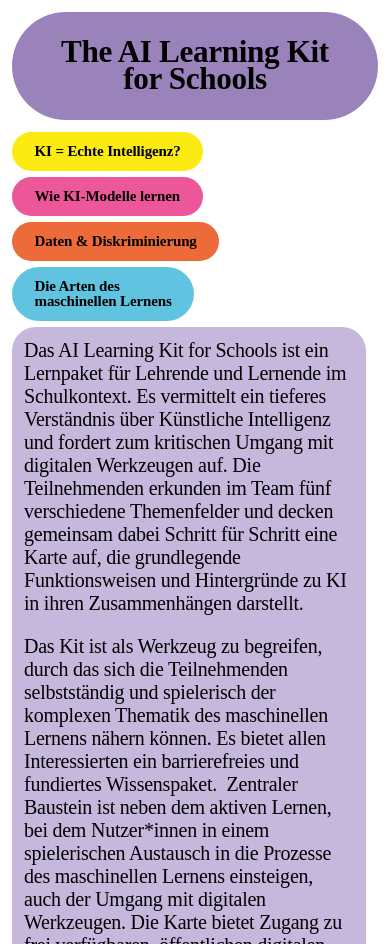
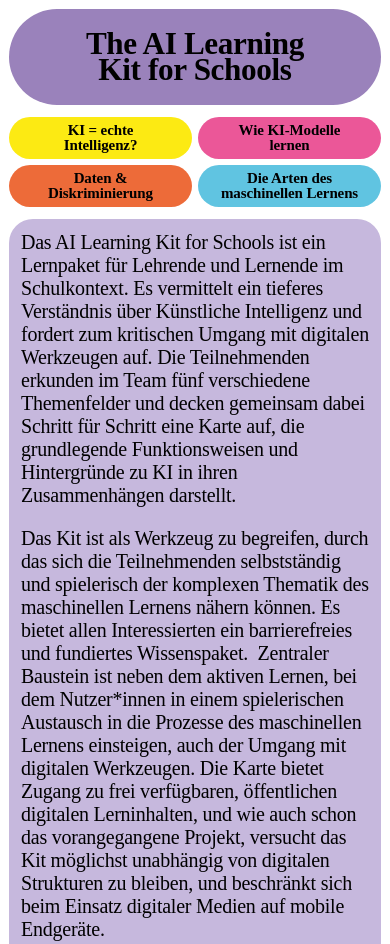
Before and after one commit to the-ai-learning-kit/the-ai-learning-kit.github.io, a plain HTML site: page index.html in a window 390 px wide. Shown: the top 944 px of the page. Drawn offline with Linux system fonts and the light colour scheme; a web font is replaced by a local one.

Commit message:
Add files via upload

```diff
--- a/index.html
+++ b/index.html
@@ -19,7 +19,7 @@
         <main>
             <aside>
                <nav>
-                <a class="bubble_h3" style="background-color: var(--topic-1);" href="/ki-gleich-kuenstliche-intelligenz/">KI = Echte Intelligenz?</a>
+                <a class="bubble_h3" style="background-color: var(--topic-1);" href="/ki-gleich-kuenstliche-intelligenz/">KI = echte Intelligenz?</a>
                 <a class="bubble_h3" style="background-color: var(--topic-2);" href="/wie-ki-modelle-lernen/">Wie KI-Modelle lernen</a>
                 <a class="bubble_h3" style="background-color: var(--topic-3);" href="/daten-und-diskriminierung">Daten & Diskriminierung</a>
                 <a class="bubble_h3" style="background-color: var(--topic-4);" href="/die-arten-des-maschinellen-lernens">Die Arten des <br>maschinellen Lernens</a>
@@ -36,9 +36,9 @@
 
             <aside class="imprint"><p>
                 Ein Projekt von Björn Naumann<br>
-                Bei Fragen und Anregungen: <a href="mailto:contact@bjoernnaumman.com">contact@bjoernnaumman.com</a><br>
+                Bei Fragen und Anregungen: <a class="inline-link"  href="mailto:contact@bjoernnaumman.com">contact@bjoernnaumman.com</a><br>
 
-                Dieses Projekt entstand aus dem Kooperationsprojekt <a  target="_blank" href="https://wayraa.github.io/the-ai-learning-kit/">The AI Learning Kit</a></p></div>
+                Dieses Projekt entstand aus dem Kooperationsprojekt <a class="inline-link" target="_blank" href="https://wayraa.github.io/the-ai-learning-kit/">The AI Learning Kit</a></p></div>
         </main>
     </body>
 </html>
--- a/style.css
+++ b/style.css
@@ -25,7 +25,7 @@
 
 html {
     margin: 0;
-    padding: 1rem;
+    padding: 0.75rem;
     font-family: Labil;
     font-weight: 500;
     letter-spacing: -0.02em;
@@ -69,14 +69,15 @@ header {
 
 .bubble_h1 {
     position: sticky;
-    top: 1rem;
-    padding: 1.5rem 2.5rem;
+    padding: 1rem 5rem;
+    top: 0.75rem;
+    height: var(--header);
     background-color: var(--primary);
     border-radius: 1000px;
     font-weight: 700;
-    font-size: min(2.25rem, 4vw);
+    font-size: min(2rem, 4vw);
     letter-spacing: -0.03rem;
-    line-height: 0.85;
+    line-height: 0.825;
     margin-bottom: 1rem;
     text-align: center;
     max-width: 100%;
@@ -91,7 +92,7 @@ header {
 .bubble_h2 {
     position: sticky;
     top: 1rem;
-    padding: 2rem 4rem;
+    padding: 2rem 3rem;
     border-radius: 1000px;
     background-color: var(--primary);
     font-weight: 700;
@@ -106,7 +107,7 @@ header {
     background-color: var(--primary);
     display: block;
     border-radius: 1000px;
-    padding: 1rem 1.5em;
+    padding: 0.5rem 1.5em;
     font-weight: 700;
     font-size: 1.25rem;
     letter-spacing: -0.01rem;
@@ -123,15 +124,13 @@ header {
 
 main {
     display: flex;
+    align-items: start;
 }
 
 aside {
     width: 25%;
-}
-
-nav {
     position: sticky;
-    top: calc(var(--header) + 5rem);
+    top: calc(var(--header) + 3.75rem);
 }
 
 nav a {
@@ -181,7 +180,10 @@ section {
     display: flex;
     justify-content: end;
     margin-right: 0.5rem;
+}
 
+.subpage h1 {
+    flex-grow: 1;
 }
 
 .subpage__backlink img {
@@ -202,8 +204,8 @@ section {
     display: flex;
     align-items: center;
     justify-content: center;
-    width: 3.45rem;
-    height: 3.45rem;
+    width: 2.4rem;
+    height: 2.4rem;
     border-radius: 100%;
     position: absolute;
     left: 0;
@@ -227,6 +229,10 @@ section {
     margin-bottom: 0.5rem;
 }
 
+.inline-link {
+    text-decoration: underline;
+}
+
 @media (max-width: 1100px) {
     :root {
         --root: 18px;
@@ -236,30 +242,37 @@ section {
     aside {
         width: 100%;
     }
-    nav {
+
+    aside {
        width: 100%;
-       position: static;
-       display: flex;
-       flex-wrap: wrap;
     }
-    nav a {
-    }
+
 
     section {
         width: auto;
         margin-bottom: 1rem;
         margin-left: 0;
+        margin-right: 0;
+        margin-top: 0.5rem;
+
     }
 
-    .menu {
+    nav {
+        width: 100%;
+        display: grid;
+        gap: 0.5rem;
+        margin-bottom: 1rem;
+        grid-template-columns: repeat(2,  minmax(0, 1fr));
+    }
+    nav > a {
+        margin: 0;
+        flex-grow: 1;
         display: flex;
-        flex-wrap: wrap;
-        width: 100%;
-    }
-    .menu > a {
-        max-width: 30%;
-        flex-grow: 1;
-        width: 100%;
+        justify-content: center;
+        align-items: center;
+        text-align: center;
+        width: auto !important;
+        margin-bottom: 0 !important;
     }
 
 }
```
Also changed, not shown: daten-und-diskriminierung/index.html (+1 -1 lines), ki-gleich-kuenstliche-intelligenz/index.html (+1 -1 lines).
